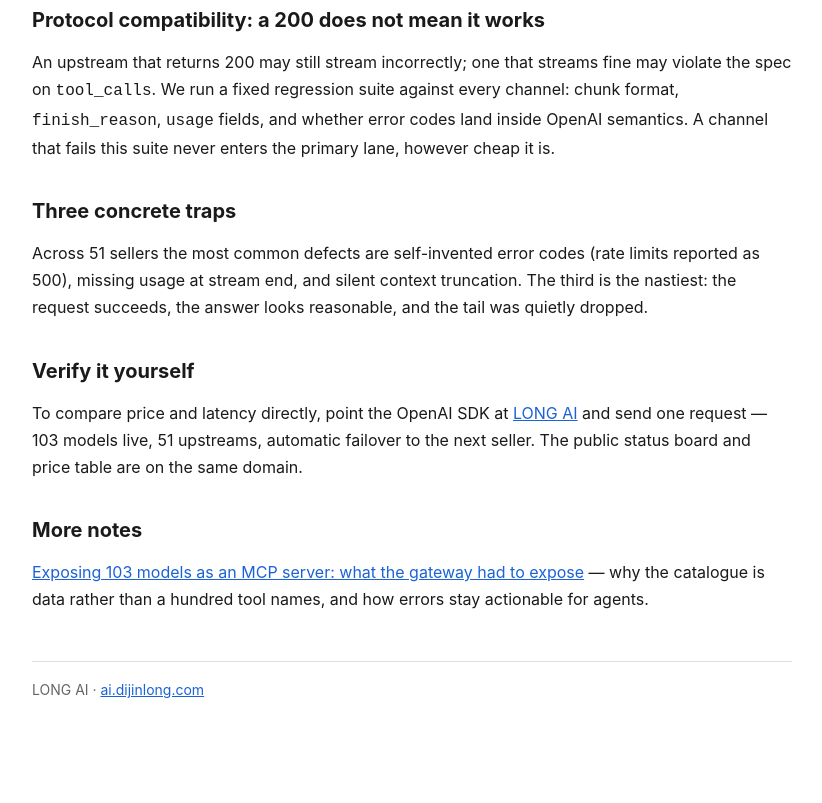
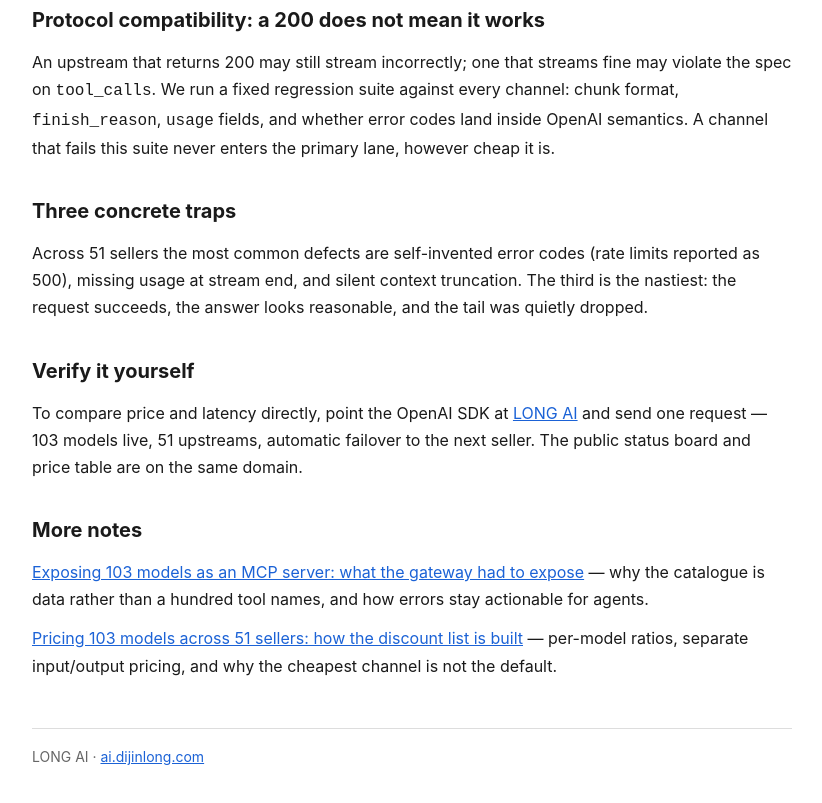
Before and after one commit to Dijinlong/Dijinlong.github.io, a plain HTML site: page index.html in a window 1280 px wide. Shown: the part 770-1573 px from the top of the page, without its empty margins (228-1050 px from the left). Before the commit the page ends 1520 px from the top, so only its background shows below. Drawn offline with Linux system fonts and the light colour scheme.

Commit message:
update: link pricing article

```diff
--- a/index.html
+++ b/index.html
@@ -44,6 +44,7 @@ footer{margin-top:48px;border-top:1px solid #ddd;padding-top:16px;color:#666;fon
 
 <h2>More notes</h2>
 <p><a href="/mcp-server.html">Exposing 103 models as an MCP server: what the gateway had to expose</a> — why the catalogue is data rather than a hundred tool names, and how errors stay actionable for agents.</p>
+<p><a href="/pricing.html">Pricing 103 models across 51 sellers: how the discount list is built</a> — per-model ratios, separate input/output pricing, and why the cheapest channel is not the default.</p>
 
 <footer>LONG AI · <a href="https://ai.dijinlong.com">ai.dijinlong.com</a></footer>
 </body>
```
